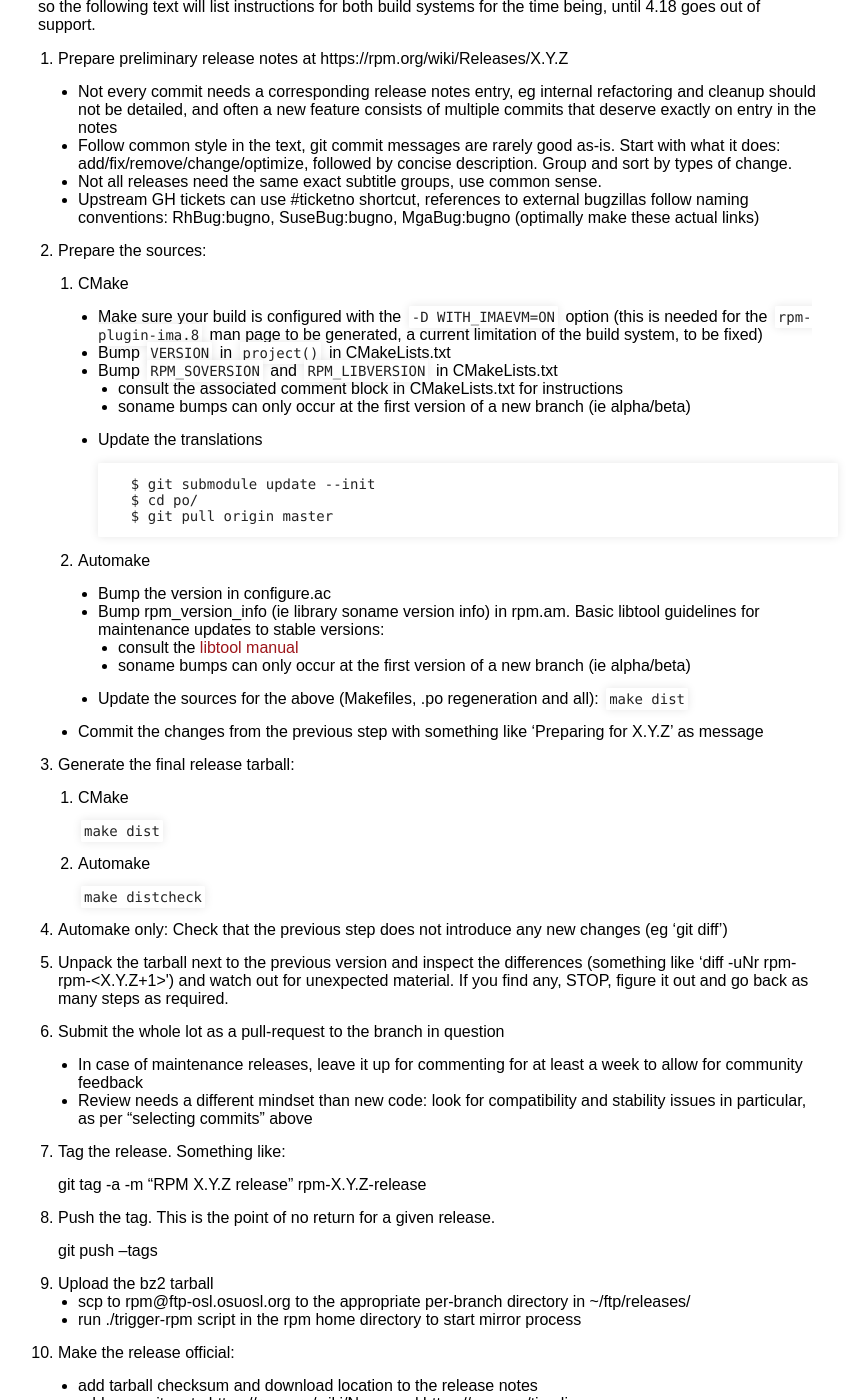
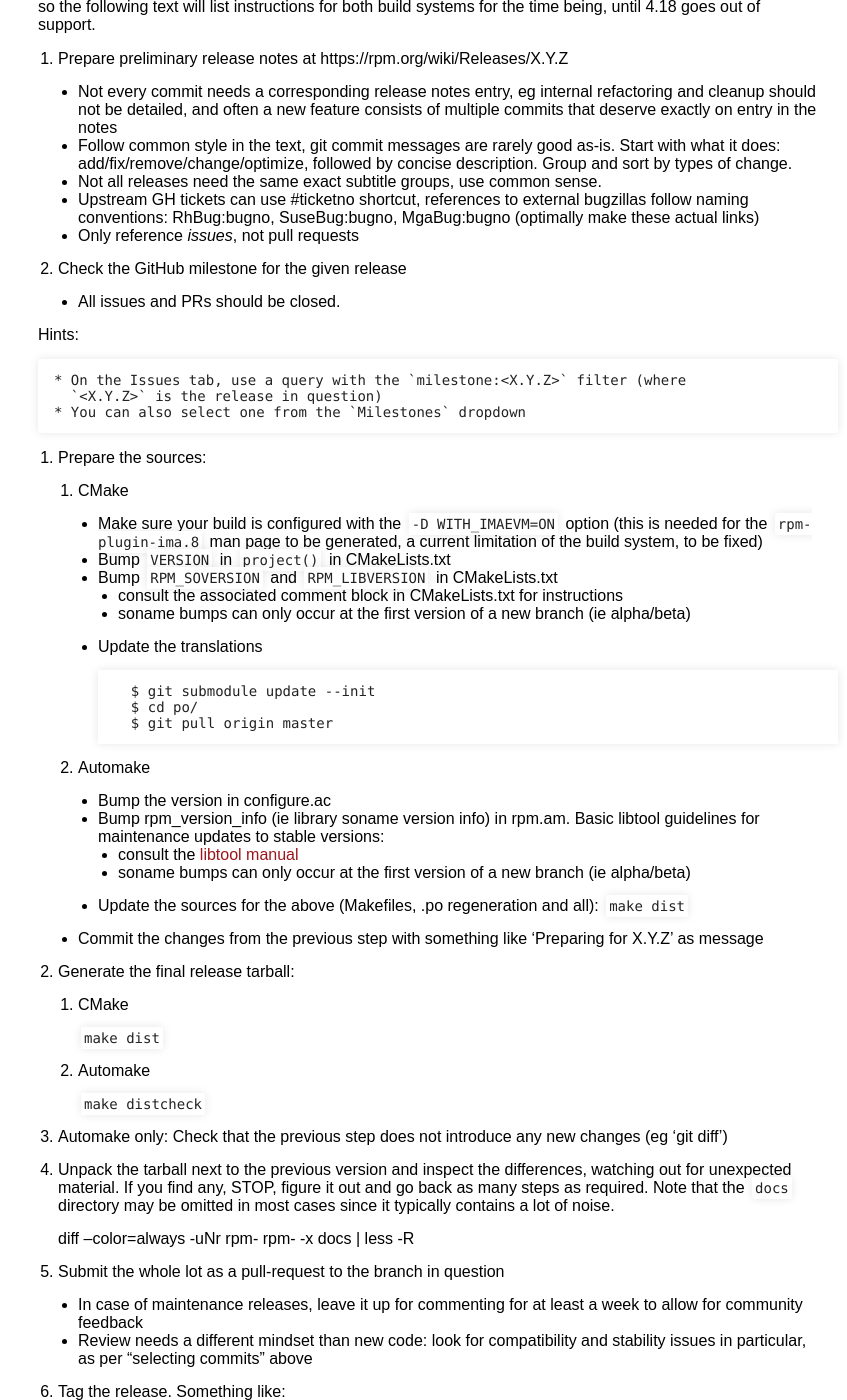
Before and after one commit to rpm-software-management/rpm-web, a Jekyll site: the page built from devel_doc/release_maintaince.md, in a window 1280 px wide and 1400 px high, scrolled down 4403 px. Shown: the whole window, without its empty margins (212-1059 px from the left). Built offline with Jekyll 4.4.1, drawn with Linux system fonts in a browser that asks for light colours; some of the changed text lies outside the part shown.

Commit message:
Minor fixes/additions to release guide

```diff
--- a/devel_doc/release_maintaince.md
+++ b/devel_doc/release_maintaince.md
@@ -295,6 +295,17 @@ both build systems for the time being, until 4.18 goes out of support.
     * Upstream GH tickets can use #ticketno shortcut, references to external
       bugzillas follow naming conventions: RhBug:bugno, SuseBug:bugno,
       MgaBug:bugno (optimally make these actual links)
+    * Only reference *issues*, not pull requests
+
+2. Check the GitHub milestone for the given release
+
+    * All issues and PRs should be closed.
+
+Hints:
+
+    * On the Issues tab, use a query with the `milestone:<X.Y.Z>` filter (where
+      `<X.Y.Z>` is the release in question)
+    * You can also select one from the `Milestones` dropdown
 
 2. Prepare the sources:
 
@@ -336,7 +347,12 @@ both build systems for the time being, until 4.18 goes out of support.
 
 4. Automake only: Check that the previous step does not introduce any new changes (eg 'git diff')
 
-5. Unpack the tarball next to the previous version and inspect the differences (something like 'diff -uNr rpm-<X.Y.Z> rpm-<X.Y.Z+1>') and watch out for unexpected material. If you find any, STOP, figure it out and go back as many steps as required.
+5. Unpack the tarball next to the previous version and inspect the differences,
+   watching out for unexpected material.  If you find any, STOP, figure it out
+   and go back as many steps as required.  Note that the `docs` directory may
+   be omitted in most cases since it typically contains a lot of noise.
+
+    diff --color=always -uNr rpm-<X.Y.Z-1> rpm-<X.Y.Z> -x docs | less -R
 
 6. Submit the whole lot as a pull-request to the branch in question
 
@@ -352,7 +368,7 @@ both build systems for the time being, until 4.18 goes out of support.
 
 8. Push the tag. This is the point of no return for a given release.
 
-    git push --tags
+    git push rpm-X.Y.Z-release
 
 9. Upload the bz2 tarball
    * scp to rpm@ftp-osl.osuosl.org to the appropriate per-branch directory in ~/ftp/releases/
```
